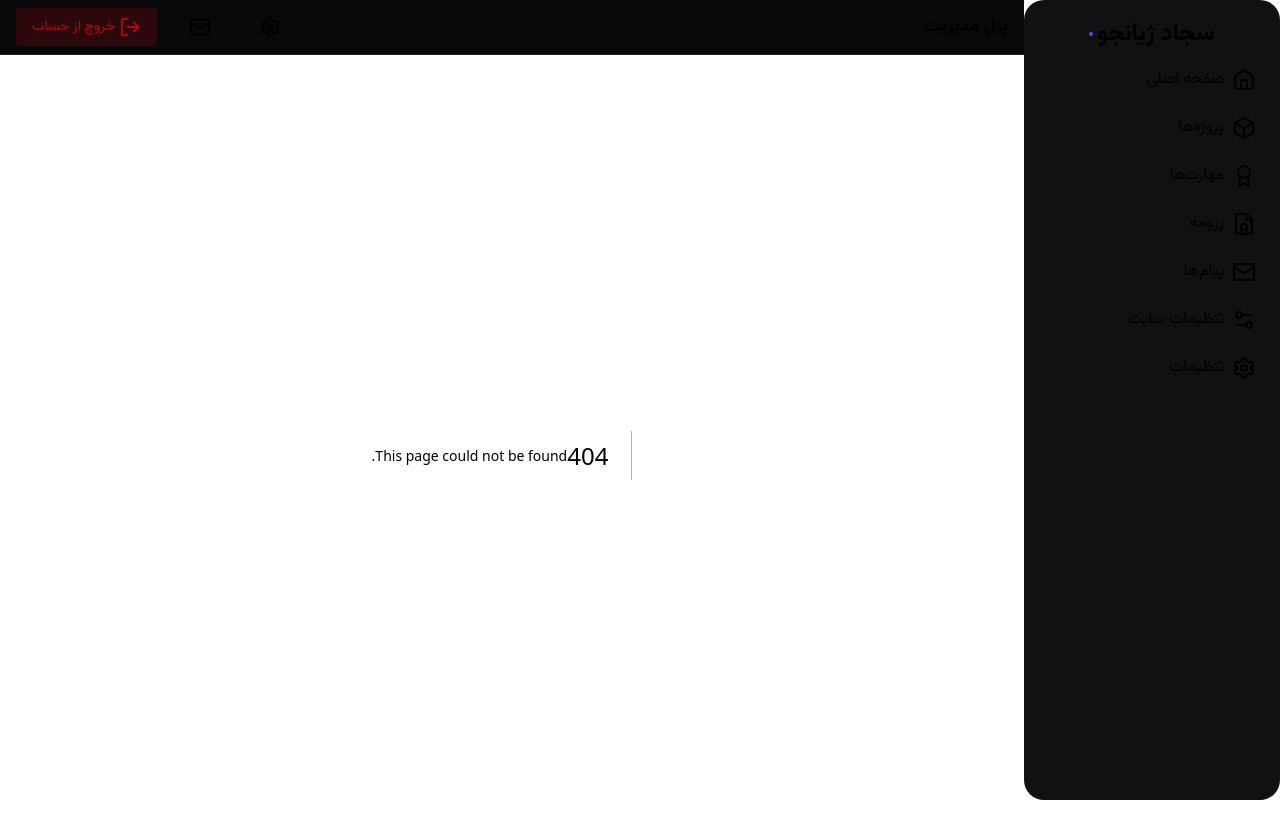
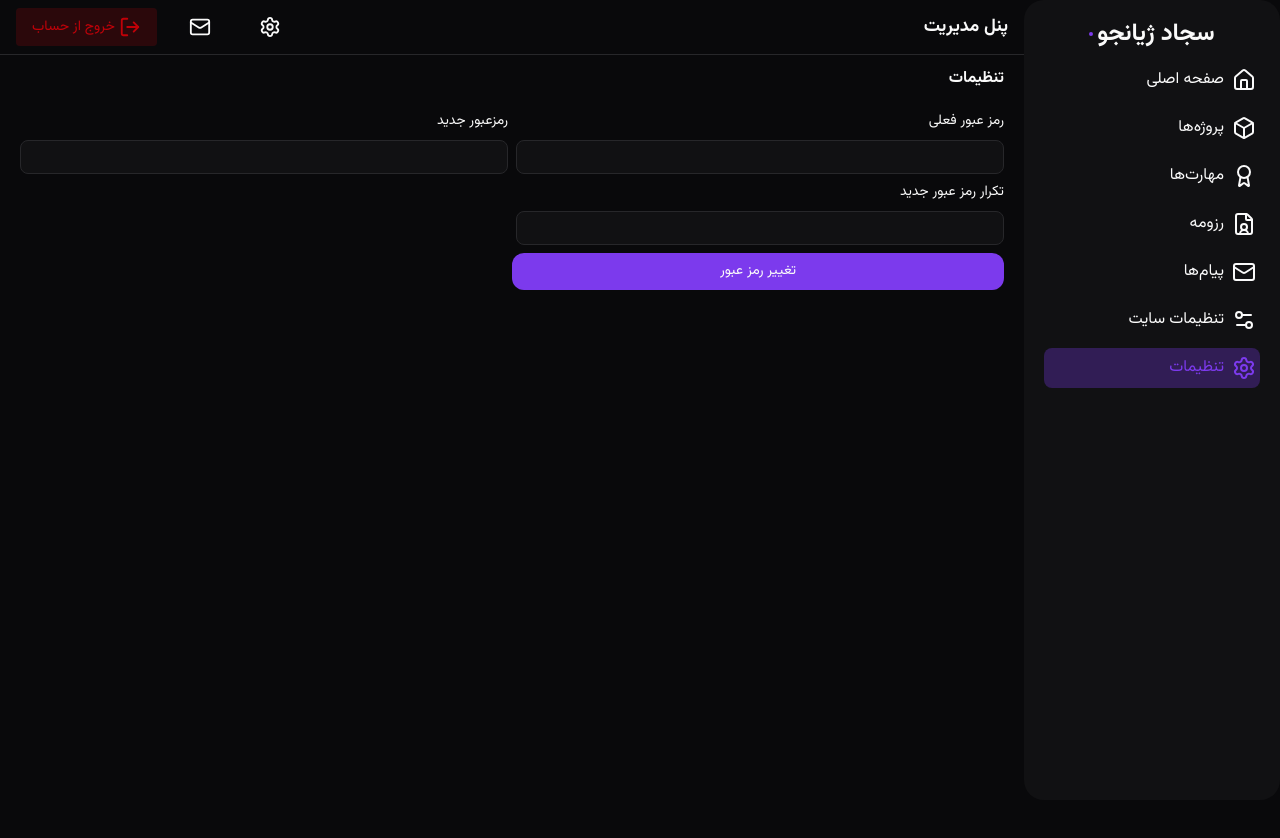
Before and after one commit to sajadzhzh/sajad-zhianjoo-admin, a Next.js app: page /settings in a window 1280 px wide. Before the commit this address had no page. Shown: the top 838 px of the page. After the commit the page ends 800 px from the top, so only its background shows below. Built offline with nearby package versions, Linux system fonts and the light colour scheme.

Commit message:
settings initialized and Done

```diff
--- a/Components/Header/Desktop.tsx
+++ b/Components/Header/Desktop.tsx
@@ -8,13 +8,13 @@ export default function Desktop() {
       <h2 className="font-bold text-[18px] ">پنل مدیریت</h2>
       <div className="flex items-center gap-4">
         <Link
-          href={""}
+          href={"/settings"}
           className="px-4 py-2 rounded hover:bg-(--surface) text-[14px]"
         >
           <Settings size={22} />
         </Link>
         <Link
-          href={""}
+          href={"/messages"}
           className="px-4 py-2 rounded hover:bg-(--surface) text-[14px]"
         >
           <Mail size={22} />
--- a/Components/Menu/Items.tsx
+++ b/Components/Menu/Items.tsx
@@ -40,7 +40,7 @@ export default function MenuItems() {
         <Settings2 />
         تنظیمات سایت
       </Link>
-      <Link href={""} className="menu-item">
+      <Link href={"/settings"} className={path.includes("/settings") ? "menu-item active" : "menu-item"}>
         <Settings />
         تنظیمات
       </Link>
--- /dev/null
+++ b/Components/Settings/ResetPassword.tsx
@@ -0,0 +1,31 @@
+import Button from "../Button/Button";
+import TextInput from "../Input/Text";
+
+export default function ResetPasswordForm() {
+  return (
+    <form className="grid grid-cols-1 md:grid-cols-2 gap-2">
+      <div className="flex flex-col gap-2">
+        <label htmlFor="password" className="text-[14px]">
+          رمز عبور فعلی
+        </label>
+        <TextInput name="password" id="password" />
+      </div>
+      <div className="flex flex-col gap-2">
+        <label htmlFor="newPassword" className="text-[14px]">
+          رمزعبور جدید
+        </label>
+        <TextInput name="newPassword" id="newPassword" />
+      </div>
+      <div className="flex flex-col gap-2">
+        <label htmlFor="newPasswordConfirm" className="text-[14px]">
+          تکرار رمز عبور جدید
+        </label>
+        <TextInput name="newPasswordConfirm" id="newPasswordConfirm" />
+      </div>
+
+      <Button theme="primary" className="md:col-span-2 md:max-w-1/2">
+        تغییر رمز عبور
+      </Button>
+    </form>
+  );
+}
--- /dev/null
+++ b/app/settings/page.tsx
@@ -0,0 +1,13 @@
+import ResetPasswordForm from "@/Components/Settings/ResetPassword";
+
+export default function SettingsPage() {
+  return (
+    <div className="w-full h-[90svh] overflow-scroll Container space-y-5">
+      <h2 className="font-bold text-[16px]">تنظیمات</h2>
+
+      <div className="w-full">
+        <ResetPasswordForm />
+      </div>
+    </div>
+  );
+}
```
